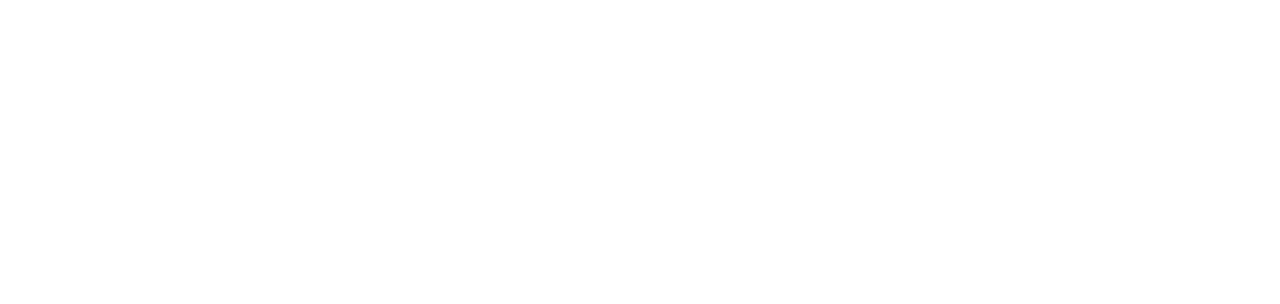
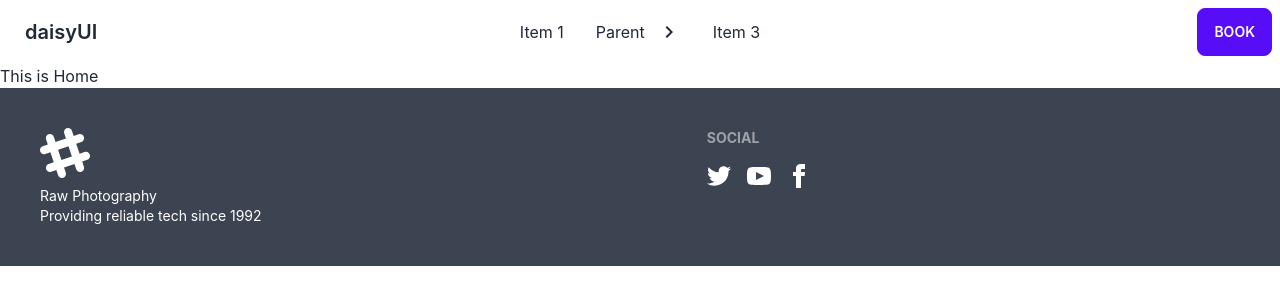
Before and after one commit to MdRasheduzzamanRashed/Raw-Photography-client, a React (Create React App) app: page / in a window 1280 px wide. Shown: the top 304 px of the page. Built offline with nearby package versions, Linux system fonts and the light colour scheme.

Commit message:
router setup

```diff
--- a/src/App.js
+++ b/src/App.js
@@ -1,11 +1,11 @@
+import { RouterProvider } from "react-router-dom";
 import "./App.css";
+import router from "./Router/Routes/Routes";
 
 function App() {
-  return (
-    <div className="App">
-
-    </div>
-  );
+  return <div className="max-w-screen-xl mx-auto">
+    <RouterProvider router={router}></RouterProvider>
+  </div>;
 }
 
 export default App;
--- /dev/null
+++ b/src/Pages/Home/Home.js
@@ -0,0 +1,11 @@
+import React from "react";
+
+const Home = () => {
+  return (
+    <div>
+      <h2>This is Home</h2>
+    </div>
+  );
+};
+
+export default Home;
--- a/src/Router/Routes/Routes.js
+++ b/src/Router/Routes/Routes.js
@@ -1,11 +1,18 @@
-import React from 'react';
+import Home from "../../Pages/Home/Home";
 
-const Routes = () => {
-    return (
-        <div>
+const { createBrowserRouter } = require("react-router-dom");
+const { default: Main } = require("../../Layout/Main");
 
-        </div>
-    );
-};
-
-export default Routes;
+const router = createBrowserRouter([
+  {
+    path: "/",
+    element: <Main></Main>,
+    children: [
+      {
+        path: "/",
+        element: <Home></Home>,
+      },
+    ],
+  },
+]);
+export default router;
```
